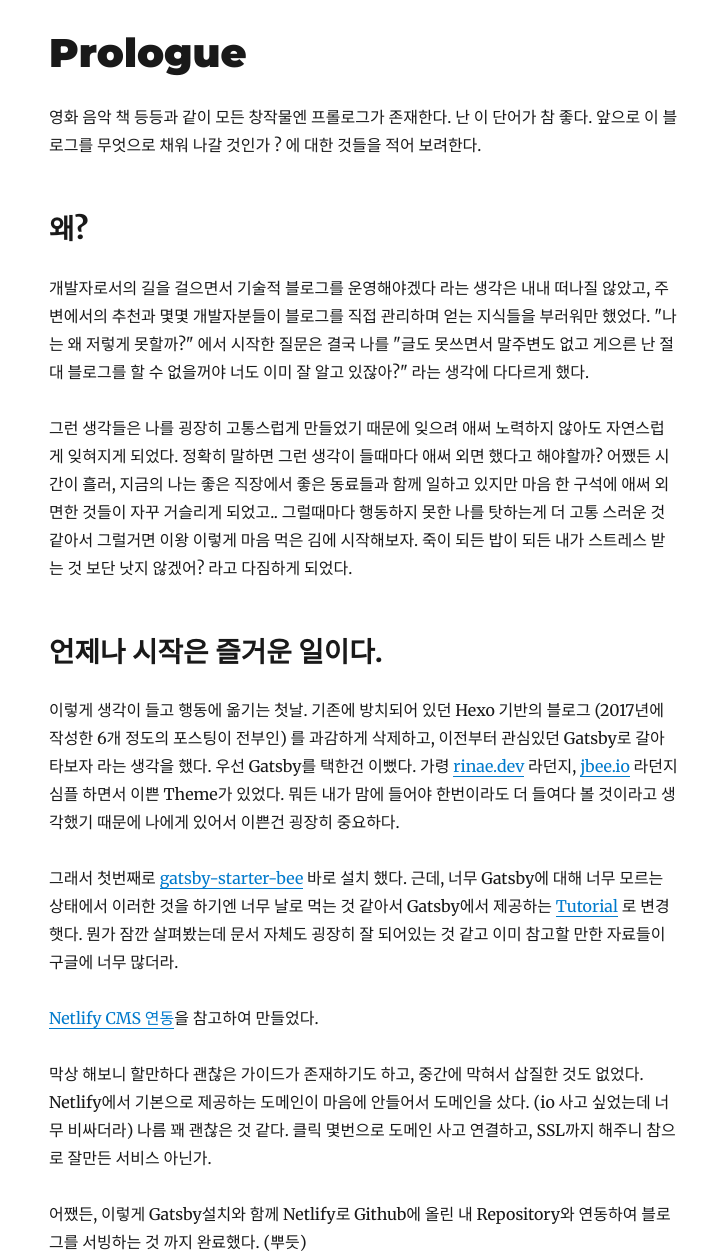
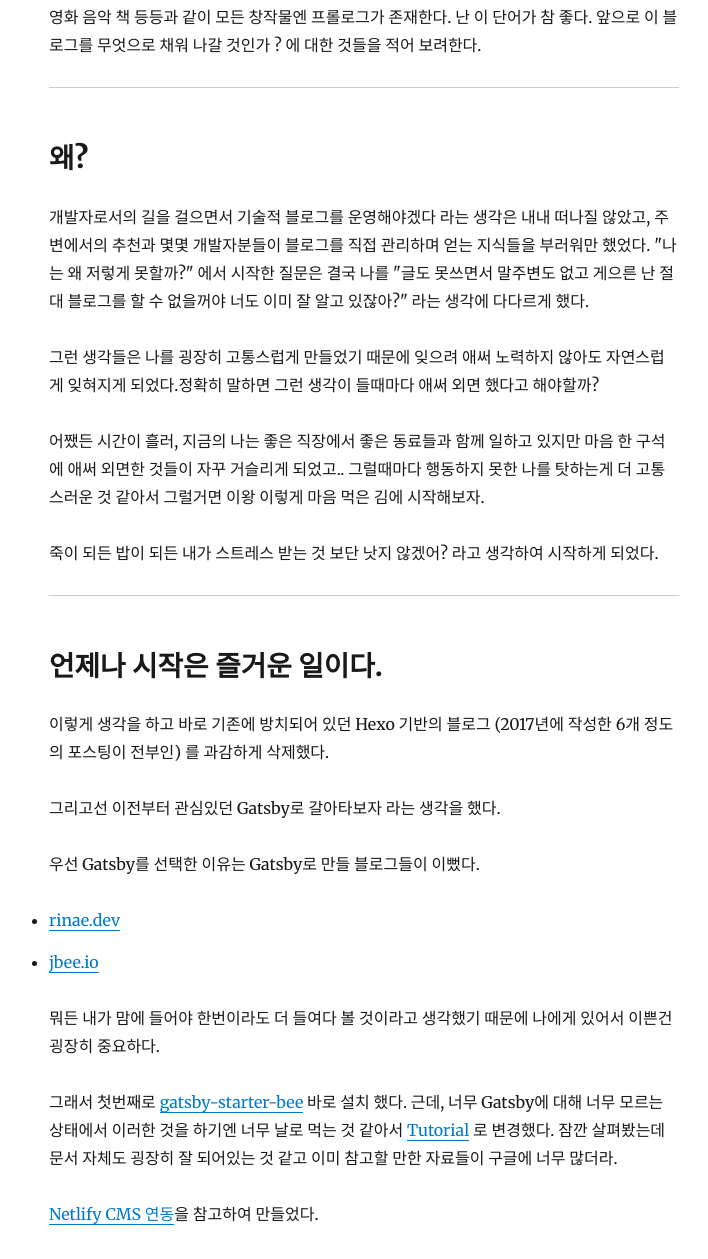
Before and after one commit to euntak/osier.dev, a Gatsby site: page /blog/prologue/ in a window 1280 px wide. Shown: the part 220-1479 px from the top of the page, without its empty margins (276-984 px from the left). Built offline with nearby package versions, Linux system fonts and the light colour scheme; Gatsby itself is replaced by a stand-in of ours; some packages are replaced by stand-ins of ours.

Commit message:
update Prologue

```diff
--- a/content/blog/prologue/index.md
+++ b/content/blog/prologue/index.md
@@ -3,37 +3,49 @@ title: Prologue
 date: "2020-05-26T23:46:37.121Z"
 ---
 
-# Prologue
-
 영화 음악 책 등등과 같이 모든 창작물엔 프롤로그가 존재한다. 난 이 단어가 참 좋다.
 앞으로 이 블로그를 무엇으로 채워 나갈 것인가 ? 에 대한 것들을 적어 보려한다.
 
+---
 
 ## 왜?
 
 개발자로서의 길을 걸으면서 기술적 블로그를 운영해야겠다 라는 생각은 내내 떠나질 않았고, 주변에서의 추천과 몇몇 개발자분들이 블로그를 직접 관리하며 얻는 지식들을 부러워만 했었다.
 "나는 왜 저렇게 못할까?" 에서 시작한 질문은 결국 나를 "글도 못쓰면서 말주변도 없고 게으른 난 절대 블로그를 할 수 없을꺼야 너도 이미 잘 알고 있잖아?" 라는 생각에 다다르게 했다.
 
-그런 생각들은 나를 굉장히 고통스럽게 만들었기 때문에 잊으려 애써 노력하지 않아도 자연스럽게 잊혀지게 되었다. 정확히 말하면 그런 생각이 들때마다 애써 외면 했다고 해야할까?
+그런 생각들은 나를 굉장히 고통스럽게 만들었기 때문에 잊으려 애써 노력하지 않아도 자연스럽게 잊혀지게 되었다.정확히 말하면 그런 생각이 들때마다 애써 외면 했다고 해야할까?
+
 어쨌든 시간이 흘러, 지금의 나는 좋은 직장에서 좋은 동료들과 함께 일하고 있지만 마음 한 구석에 애써 외면한 것들이 자꾸 거슬리게 되었고..
-그럴때마다 행동하지 못한 나를 탓하는게 더 고통 스러운 것 같아서 그럴거면 이왕 이렇게 마음 먹은 김에 시작해보자. 죽이 되든 밥이 되든 내가 스트레스 받는 것 보단 낫지 않겠어? 라고 다짐하게 되었다.
+그럴때마다 행동하지 못한 나를 탓하는게 더 고통 스러운 것 같아서 그럴거면 이왕 이렇게 마음 먹은 김에 시작해보자.
+
+죽이 되든 밥이 되든 내가 스트레스 받는 것 보단 낫지 않겠어? 라고 생각하여 시작하게 되었다.
+
+---
 
 ## 언제나 시작은 즐거운 일이다.
 
-이렇게 생각이 들고 행동에 옮기는 첫날. 기존에 방치되어 있던 Hexo 기반의 블로그 (2017년에 작성한 6개 정도의 포스팅이 전부인) 를 과감하게 삭제하고, 이전부터 관심있던 Gatsby로 갈아타보자 라는 생각을 했다.
-우선 Gatsby를 택한건 이뻤다. 가령 [rinae.dev](https://rinae.dev) 라던지, [jbee.io](https://jbee.io/) 라던지 심플 하면서 이쁜 Theme가 있었다.
+이렇게 생각을 하고 바로 기존에 방치되어 있던 Hexo 기반의 블로그 (2017년에 작성한 6개 정도의 포스팅이 전부인) 를 과감하게 삭제했다.
+
+그리고선 이전부터 관심있던 Gatsby로 갈아타보자 라는 생각을 했다.
+
+우선 Gatsby를 선택한 이유는 Gatsby로 만들 블로그들이 이뻤다.
+* [rinae.dev](https://rinae.dev)
+* [jbee.io](https://jbee.io/)
+
 뭐든 내가 맘에 들어야 한번이라도 더 들여다 볼 것이라고 생각했기 때문에 나에게 있어서 이쁜건 굉장히 중요하다.
 
 그래서 첫번째로 [gatsby-starter-bee](https://github.com/JaeYeopHan/gatsby-starter-bee) 바로 설치 했다. 근데, 너무 Gatsby에 대해 너무 모르는 상태에서 이러한 것을 하기엔 너무 날로 먹는 것 같아서
-Gatsby에서 제공하는 [Tutorial](https://www.gatsbyjs.org/tutorial/gatsby-image-tutorial/) 로 변경햇다. 뭔가 잠깐 살펴봤는데 문서 자체도 굉장히 잘 되어있는 것 같고 이미 참고할 만한 자료들이 구글에 너무 많더라.
+[Tutorial](https://www.gatsbyjs.org/tutorial/gatsby-image-tutorial/) 로 변경했다.
+잠깐 살펴봤는데 문서 자체도 굉장히 잘 되어있는 것 같고 이미 참고할 만한 자료들이 구글에 너무 많더라.
 
 [Netlify CMS 연동](https://www.gatsbyjs.org/tutorial/blog-netlify-cms-tutorial/)을 참고하여 만들었다.
 
 막상 해보니 할만하다 괜찮은 가이드가 존재하기도 하고, 중간에 막혀서 삽질한 것도 없었다.
 Netlify에서 기본으로 제공하는 도메인이 마음에 안들어서 도메인을 샀다. (io 사고 싶었는데 너무 비싸더라) 나름 꽤 괜찮은 것 같다. 클릭 몇번으로 도메인 사고 연결하고, SSL까지 해주니 참으로 잘만든 서비스 아닌가.
 
-어쨌든, 이렇게 Gatsby설치와 함께 Netlify로 Github에 올린 내 Repository와 연동하여 블로그를 서빙하는 것 까지 완료했다. (뿌듯)
+어쨌든, 이렇게 Gatsby설치와 함께 Netlify로 Github에 올린 내 Repository와 연동하여 블로그를 서빙하는 것 까지 완료했다.
 
+---
 
 ## 그래서 ?
 
@@ -48,9 +60,11 @@ Netlify에서 기본으로 제공하는 도메인이 마음에 안들어서 도
 이 블로그를 통해서 내가 만들어낸 글들이 누군가에게 도움이 되기를 바라는 마음으로 첫 발걸음을 떼 보려 한다.
 이런 좋은 취지로 포장은 하지만 막상 글을 쓰면서 제일 큰 이득을 보는건 나 자신일 것이다.
 
+---
+
 ## 앞으로는 ?
 
-* 베이직한 지금의 블로그를 가끔 한번씩 내가 질릴 때 뭔가 꾸미고 싶을 때 블로그 꾸미기를 해보려 한다.
+* 뭔가 꾸미고 싶을 때 블로그 꾸미기를 해보려 한다.
 * 사이드 프로젝트에 대한 진행들을 기록하려고 한다.
 * 전반적으로 개발에 관련된 포스팅은 꾸준하게 해보려 한다.
 * 꼭 개발 서적이 아니더라도 내가 읽은 책에 대한 정리 해보려 한다.
```
